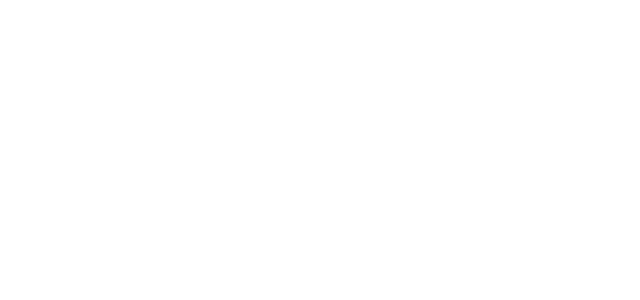
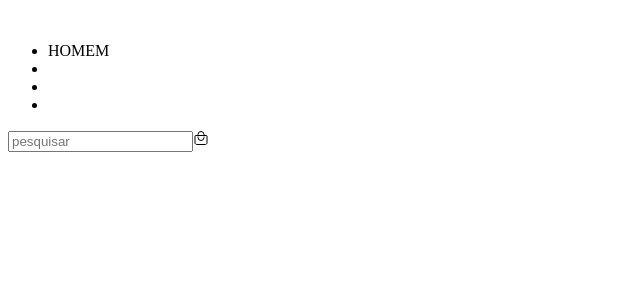
Before and after one commit to PauloHenryqk/Rocket-Shoes, a React (Create React App) app in the folder rocket-shoes/: page / in a window 1280 px wide. Shown: the top 300 px of the page, without its empty margins (0-640 px from the left). Built offline with nearby package versions, Linux system fonts and the light colour scheme.

Commit message:
second commit

```diff
--- a/rocket-shoes/public/index.html
+++ b/rocket-shoes/public/index.html
@@ -24,6 +24,10 @@
       work correctly both with client-side routing and a non-root public URL.
       Learn how to configure a non-root public URL by running `npm run build`.
     -->
+
+    <script type="module"  src="https://unpkg.com/ionicons@7.1.0/dist/ionicons/ionicons.esm.js"></script>
+    <script nomodule src="https://unpkg .com/ionicons@7.1.0/dist/ionicons/ionicons.js"></script>
+
     <title>React App</title>
   </head>
   <body>
--- a/rocket-shoes/src/App.js
+++ b/rocket-shoes/src/App.js
@@ -1,8 +1,11 @@
 import './App.css';
+import Nav from "./components/nav/index"
 
 function App() {
   return (
-    <></>
+    <>
+       <Nav />
+    </>
   );
 }
 
--- a/rocket-shoes/src/components/nav/index.jsx
+++ b/rocket-shoes/src/components/nav/index.jsx
@@ -1,4 +1,4 @@
-import "./style"
+import "./style.css"
 
 function Nav() {
 
@@ -6,13 +6,13 @@ function Nav() {
         <nav>
             <img src="" alt=""></img>
             <ul>
-                <li></li>
+                <li>HOMEM</li>
                 <li></li>
                 <li></li>
                 <li></li>
             </ul>
             <input type="search" placeholder="pesquisar"/>
-            <ion-icon></ion-icon>
+            <ion-icon name="bag-handle-outline"></ion-icon>
 
         </nav>
     )
```
